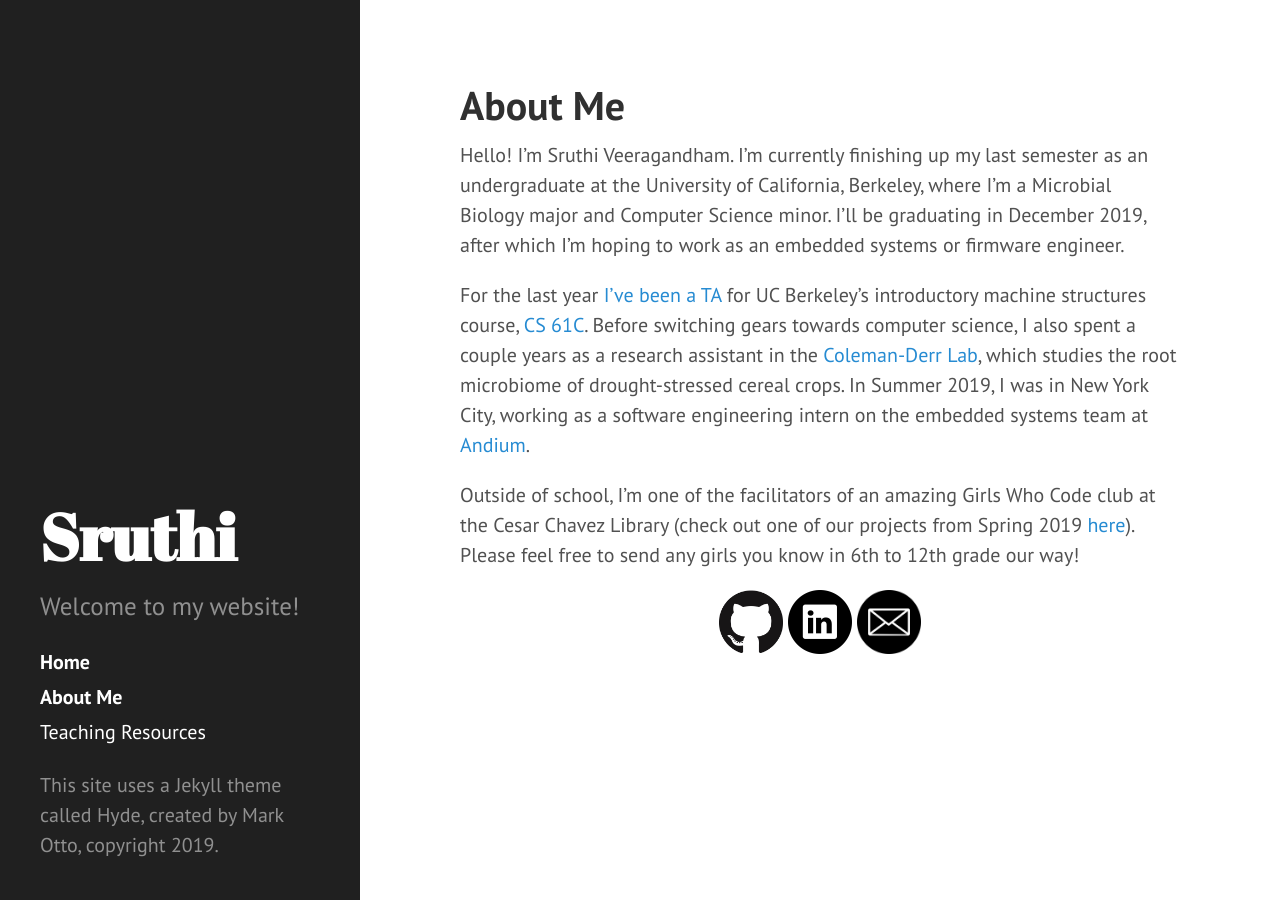
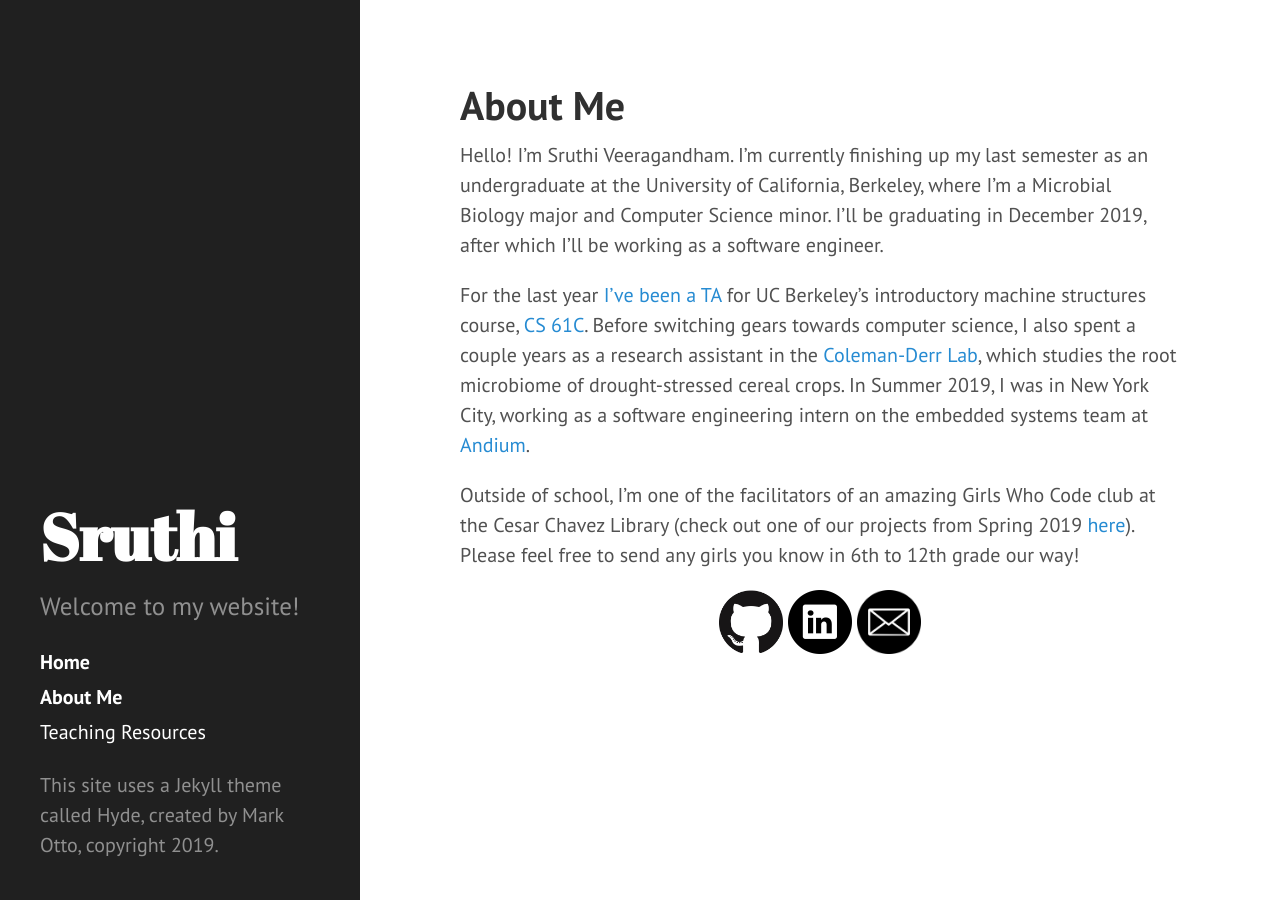
Before and after one commit to sruthiveeragandham/sruthiveeragandham.github.io, a Jekyll site: the page built from about.md, in a window 1280 px wide. Built offline with Jekyll 4.4.1, drawn with Linux system fonts in a browser that asks for light colours; Markdown is read by kramdown in place of the engine named in the settings.

Commit message:
small update to about

```diff
--- a/about.md
+++ b/about.md
@@ -3,7 +3,7 @@ layout: page
 title: About Me
 ---
 
-Hello! I'm Sruthi Veeragandham. I'm currently finishing up my last semester as an undergraduate at the University of California, Berkeley, where I'm a Microbial Biology major and Computer Science minor. I'll be graduating in December 2019, after which I'm hoping to work as an embedded systems or firmware engineer.
+Hello! I'm Sruthi Veeragandham. I'm currently finishing up my last semester as an undergraduate at the University of California, Berkeley, where I'm a Microbial Biology major and Computer Science minor. I'll be graduating in December 2019, after which I'll be working as a software engineer.
 
 For the last year [I've been a TA](/teaching) for UC Berkeley's introductory machine structures course, [CS 61C](https://cs61c.org). Before switching gears towards computer science, I also spent a couple years as a research assistant in the [Coleman-Derr Lab](https://pgec.berkeley.edu/coleman-derr-lab-0), which studies the root microbiome of drought-stressed cereal crops. In Summer 2019, I was in New York City, working as a software engineering intern on the embedded systems team at [Andium](https://andium.com).
 
```
